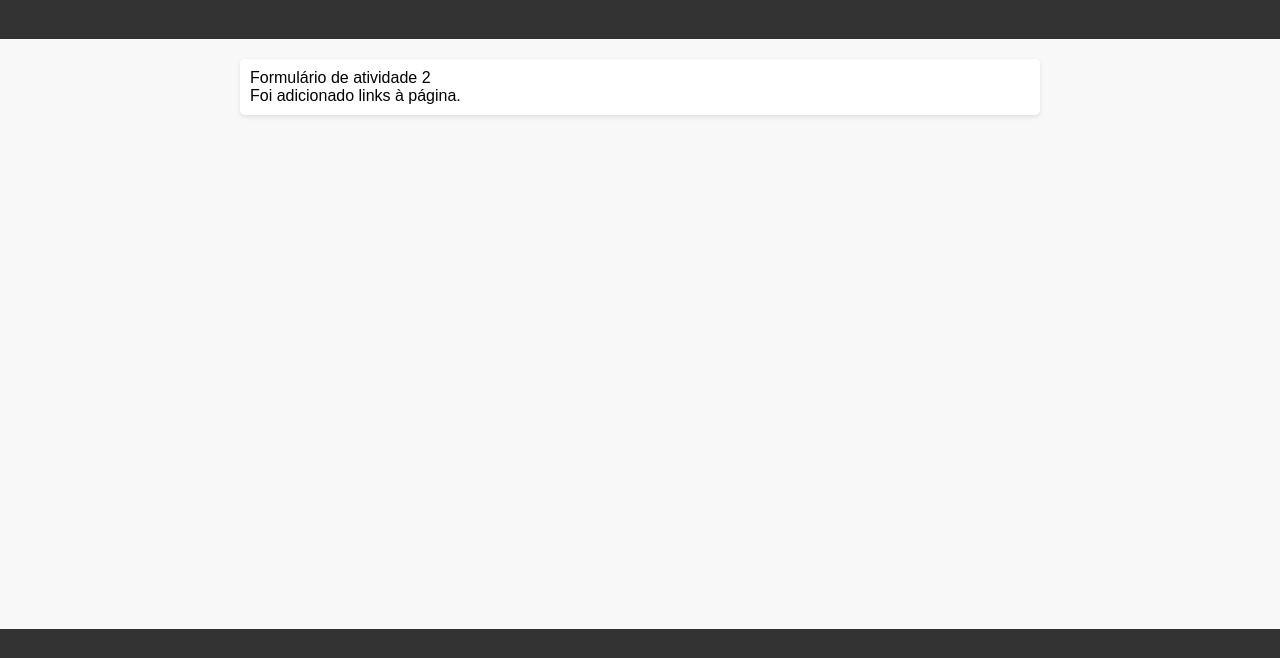
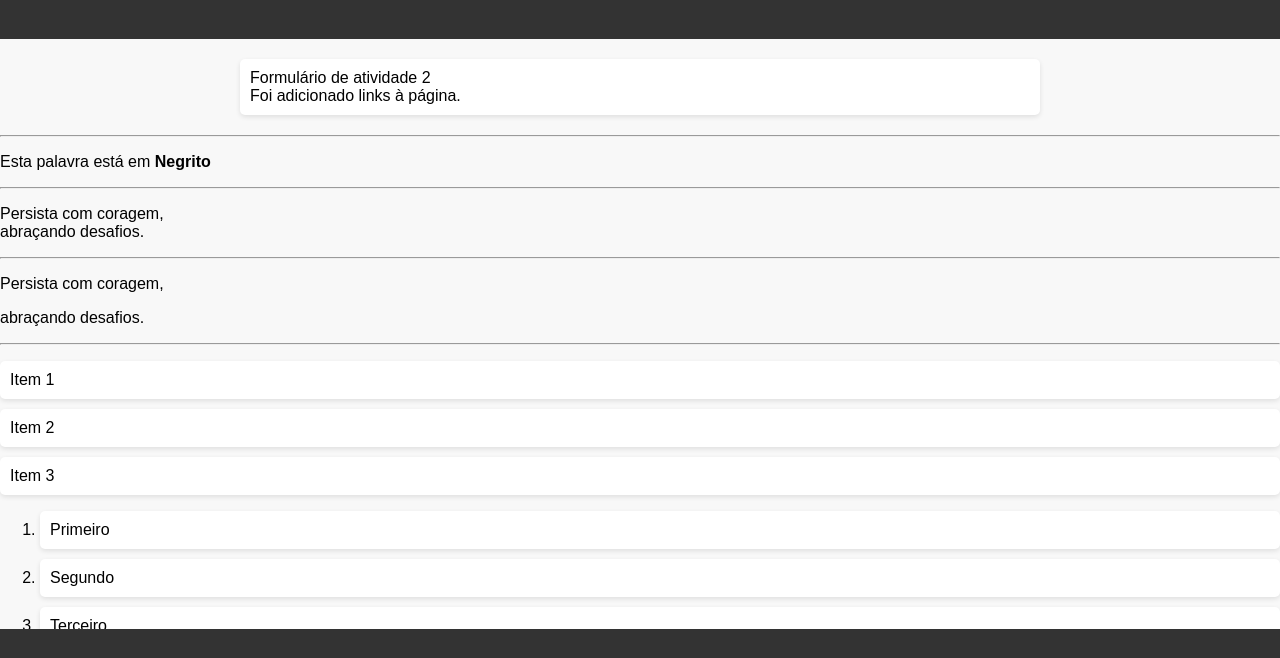
Before and after one commit to Y4NG0D/Projeto-Programacao-Web, a plain HTML site: page 02/index.html in a window 1280 px wide. Shown: the part 81-739 px from the top of the page. Drawn offline with Linux system fonts and the light colour scheme; grey boxes are pictures that could not be loaded.

Commit message:
Update index.html

```diff
--- a/02/index.html
+++ b/02/index.html
@@ -20,6 +20,26 @@
         </ul>
     </div>
 
+    <hr>
+    <p>Esta palavra está em <b>Negrito</b></p>
+    <hr>
+    <p>Persista com coragem,<br>abraçando desafios.</p>
+    <hr>
+    <p>Persista com coragem,</p>
+    <p>abraçando desafios.</p>
+    <hr>
+    <ul>
+      <li>Item 1</li>
+      <li>Item 2</li>
+      <li>Item 3</li>
+    </ul>
+    <ol>
+      <li>Primeiro</li>
+      <li>Segundo</li>
+      <li>Terceiro</li>
+    </ol>
+    <img src="https://suap.ifpi.edu.br/media/configuracao/logo-ifpi-transp.png">
+
     <footer>
         <p>&copy; 2024 Y4NG0D. Todos os direitos reservados.</p>
     </footer>
```
